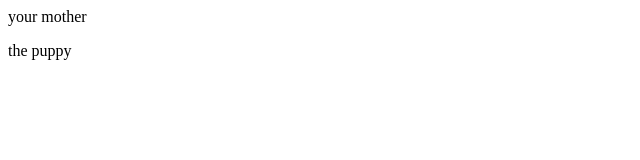
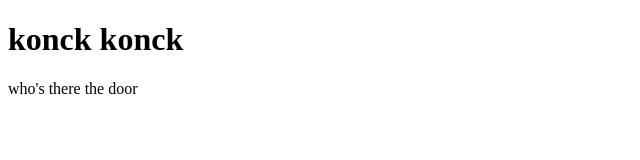
Before and after one commit to micahlinsoriscool/micahlinsoriscool.github.io, a plain HTML site: page index.html in a window 1280 px wide. Shown: the whole page, without its empty margins (0-640 px from the left). Drawn offline with Linux system fonts and the light colour scheme.

Commit message:
Update index.html

```diff
--- a/index.html
+++ b/index.html
@@ -5,8 +5,10 @@
   </head>
 </html>
 <body>
-  <h7>
-  your mother
-</h7>
-<p>the puppy </p>
+  <h1>
+  konck konck
+</h1>
+<p> who's there
+
+the door</p>
 </body>
```
